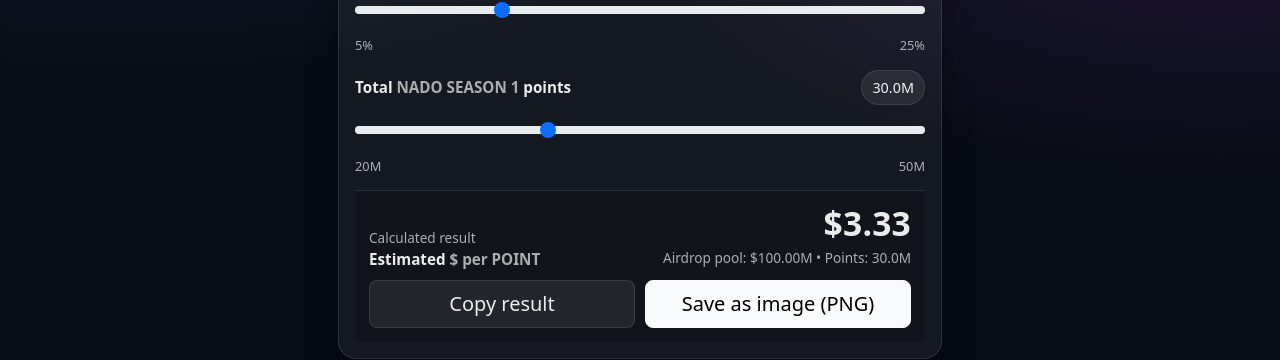
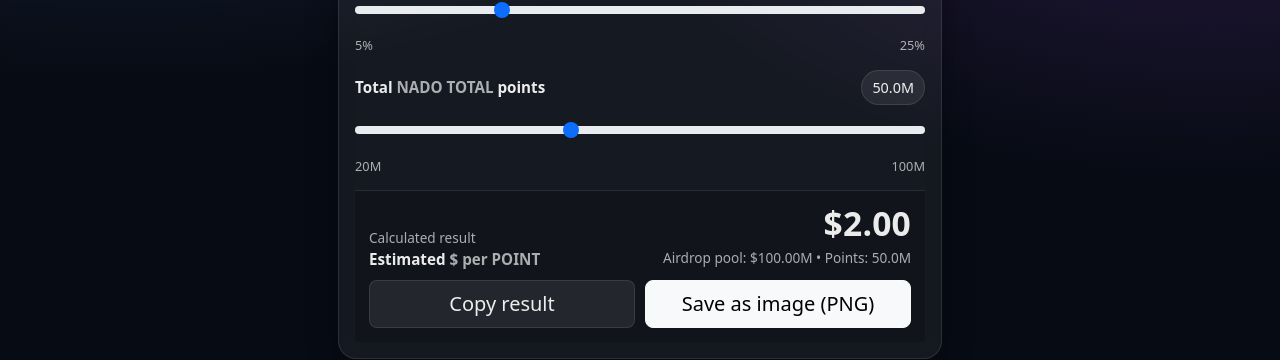
Before and after one commit to Memes-On-Bitcoin/nado-ink-airdrop-calculator, a plain HTML site: page index.html in a window 1280 px wide. Shown: the part 279-639 px from the top of the page. Drawn offline with nearby package versions, Linux system fonts and the light colour scheme.

Commit message:
Update index.html

```diff
--- a/index.html
+++ b/index.html
@@ -223,12 +223,12 @@
 		<!-- Points -->
 		<div class="rowx">
 		  <div class="topline">
-			<div class="label">Total <span style="color:var(--muted)">NADO SEASON 1</span> points</div>
-			<div class="pill" id="pointsLabel">30.0M</div>
+			<div class="label">Total <span style="color:var(--muted)">NADO TOTAL</span> points</div>
+			<div class="pill" id="pointsLabel">50.0M</div>
 		  </div>
 		  <input id="points" class="form-range" type="range"
-				 min="20000000" max="50000000" step="500000" value="30000000">
-		  <div class="range-meta"><span>20M</span><span>50M</span></div>
+				 min="20000000" max="100000000" step="500000" value="50000000">
+		  <div class="range-meta"><span>20M</span><span>100M</span></div>
 		</div>
 
 		<!-- Result -->
@@ -239,7 +239,7 @@
 			  <div class="label">Estimated <span style="color:var(--muted)">$ per POINT</span></div>
 			</div>
 			<div class="text-end">
-			  <div class="resultValue" id="result">$0.003333</div>
+			  <div class="resultValue" id="result">$2</div>
 			  <div class="resultSub" id="subResult">Airdrop pool: $100.00M</div>
 			</div>
 		  </div>
```
